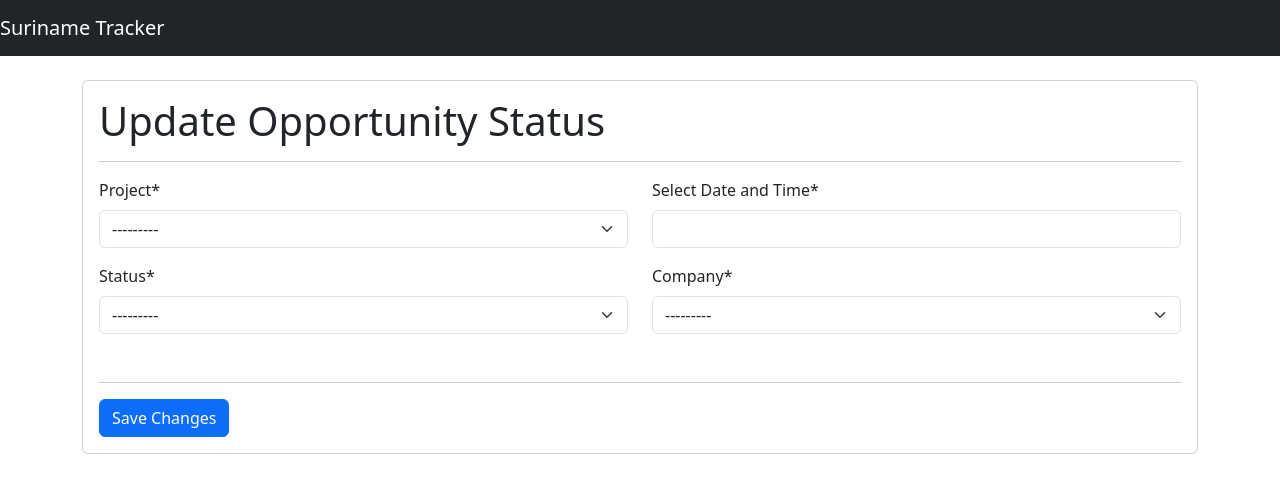
After one commit to colina83/ProjectTracker, a Django app: page /update/ in a window 1280 px wide. The commit adds this page. Shown: the top 493 px of the page. Run offline with Django 4.2, Linux system fonts and the light colour scheme; data comes from the database, SQL or seed files in the repository; both versions use the stored data as it was after the commit; some libraries are stand-ins or nearby versions.

Commit message:
Update Project Status

```diff
--- /dev/null
+++ b/tracker/suriname/forms.py
@@ -0,0 +1,12 @@
+from django import forms
+from .models import Status
+
+class StatusUpdateForm(forms.ModelForm):
+    date = forms.DateTimeField(
+        label='Select Date and Time',
+        widget=forms.DateTimeInput(attrs={'class': 'form-control'}),
+    )
+
+    class Meta:
+        model = Status
+        fields = ['project', 'status', 'date', 'company']
--- a/tracker/suriname/urls.py
+++ b/tracker/suriname/urls.py
@@ -3,5 +3,6 @@ from . import views
 
 
 urlpatterns = [
-    path('home/',views.home,name='home')
+    path('home/',views.home,name='home'),
+    path('update/',views.update_status,name='update_status'),
 ]
--- a/tracker/suriname/views.py
+++ b/tracker/suriname/views.py
@@ -4,53 +4,65 @@ from .models import Manager, Company, Project, Product, Status
 from django.db.models import Max
 from .helper import all_table
 import pandas as pd
+from .forms import StatusUpdateForm
+from django.shortcuts import render, get_object_or_404, redirect
 
 # Create your views here.
+from collections import defaultdict
+
 def home(request):
     if request.method == 'GET':
         status = Status.objects.all().order_by('date')
-        data = []
-
-        for project_status in status:
-            data.append({
+        data = [
+            {
                 "client": project_status.company.name,
                 "manager": project_status.manager_name,
                 "project_name": project_status.project.name,
                 "status": project_status.status,
                 "date": project_status.date,
-            })
+            }
+            for project_status in status
+        ]
 
         df = pd.DataFrame(data)
-        # Sort the DataFrame by date in descending order
-        df_sorted = df.sort_values('date', ascending=False)
+        df_sorted = df.sort_values(['client', 'manager', 'project_name', 'date'], ascending=[True, True, True, False])
 
-        # Drop duplicates based on client, manager, and project_name, keeping the first occurrence (most recent)
         df_unique = df_sorted.drop_duplicates(['client', 'manager', 'project_name'], keep='first')
 
-        # Pivot the DataFrame to long format with project name in columns
-        df_long = pd.pivot_table(df_unique, values='status', index=['client', 'manager', 'date'], columns='project_name', aggfunc='first')
+        pivot_table = pd.pivot_table(df_unique, values='status', index=['client', 'manager'], columns='project_name', aggfunc=lambda x: x.iloc[0])
 
-        # Reset the index to make client, manager, and date as separate columns
-        df_long = df_long.reset_index()
-        columns_to_drop = ['date']
-        df_long = df_long.drop(columns=columns_to_drop)
-        df_long = df_long.fillna('-')
-        project_df = df_long .reset_index(drop=True)
-        project_dict = project_df.to_dict(orient='records')
+        pivot_table = pivot_table.applymap(lambda x: '-' if pd.isnull(x) else x)
 
-        for item in project_dict:
-            for key in list(item.keys()):
-                new_key = key.replace(" ", "_")
-                if new_key != key:
-                    item[new_key] = item.pop(key)
+        project_dict_list = pivot_table.reset_index().to_dict(orient='records')
 
-        print(project_dict)
+        final_project_dict_list = []
+        for project_dict in project_dict_list:
+            new_project_dict = {k.replace(" ", "_"): v for k, v in project_dict.items()}
+            final_project_dict_list.append(new_project_dict)
+
+        print(final_project_dict_list)
 
         context = {
-        'project_list': project_dict,
+            'project_list': final_project_dict_list,
         }
 
+        return render(request, 'home.html', context)
 
 
-
-    return render(request,'home.html', context)
+def update_status(request):
+    if request.method == 'GET':
+        form = StatusUpdateForm()
+        context = {
+            'form': form,
+        }
+        return render(request, 'update_status.html', context)
+    else:
+        form = StatusUpdateForm(request.POST)
+        if form.is_valid():
+            form.save()
+            return redirect('home')  # Redirect back to the home page after updating
+        else:
+            context = {
+                'form': form,
+            }
+            return render(request, 'update_status.html', context)
--- a/tracker/templates/home.html
+++ b/tracker/templates/home.html
@@ -34,7 +34,7 @@
             <td{% if project.Phase_3_Repro == '-' %} style="background-color: rgba(255, 0, 0, 0.5);"{% endif %} class="text-center">{{ project.Phase_3_Repro }}</td>
             <td{% if project.Phase_4 == '-' %} style="background-color: rgba(255, 0, 0, 0.5);"{% endif %} class="text-center">{{ project.Phase_4 }}</td>
             <td class="text-center">
-              <a href="#" class="btn btn-sm btn-primary">Update</a>
+              <a href="{% url 'update_status' %}" class="btn btn-sm btn-primary">Update</a>
             </td>
           </tr>
         {% endfor %}
--- /dev/null
+++ b/tracker/templates/update_status.html
@@ -0,0 +1,44 @@
+{% extends 'base.html' %}
+{% load crispy_forms_tags %}
+
+{% block title %}
+  Update Status
+{% endblock %}
+
+{% block content %}
+<div class="container mt-4">
+  <div class="card">
+    <div class="card-body">
+      <h1 class="card-title">Update Opportunity Status</h1>
+      <hr>
+      <form method="post">
+        {% csrf_token %}
+        <div class="row">
+          <div class="col-md-6 mb-3">
+            <div class="form-group">
+
+              {{ form.project|as_crispy_field }}
+            </div>
+            <div class="form-group">
+
+              {{ form.status|as_crispy_field }}
+            </div>
+          </div>
+          <div class="col-md-6 mb-3">
+            <div class="form-group">
+
+              {{ form.date|as_crispy_field }}
+            </div>
+            <div class="form-group">
+
+              {{ form.company|as_crispy_field }}
+            </div>
+          </div>
+        </div>
+        <hr>
+        <button type="submit" class="btn btn-primary">Save Changes</button>
+      </form>
+    </div>
+  </div>
+</div>
+{% endblock %}
--- a/tracker/tracker/settings.py
+++ b/tracker/tracker/settings.py
@@ -27,7 +27,7 @@ DEBUG = True
 
 ALLOWED_HOSTS = []
 
-
+CRISPY_TEMPLATE_PACK = 'bootstrap5'
 # Application definition
 
 INSTALLED_APPS = [
@@ -38,6 +38,8 @@ INSTALLED_APPS = [
     'django.contrib.messages',
     'django.contrib.staticfiles',
     'bootstrap5',
+    "crispy_bootstrap5",
+    "crispy_forms",
     'suriname',
 
 ]
```
Also changed, not shown: tracker/db.sqlite3.
